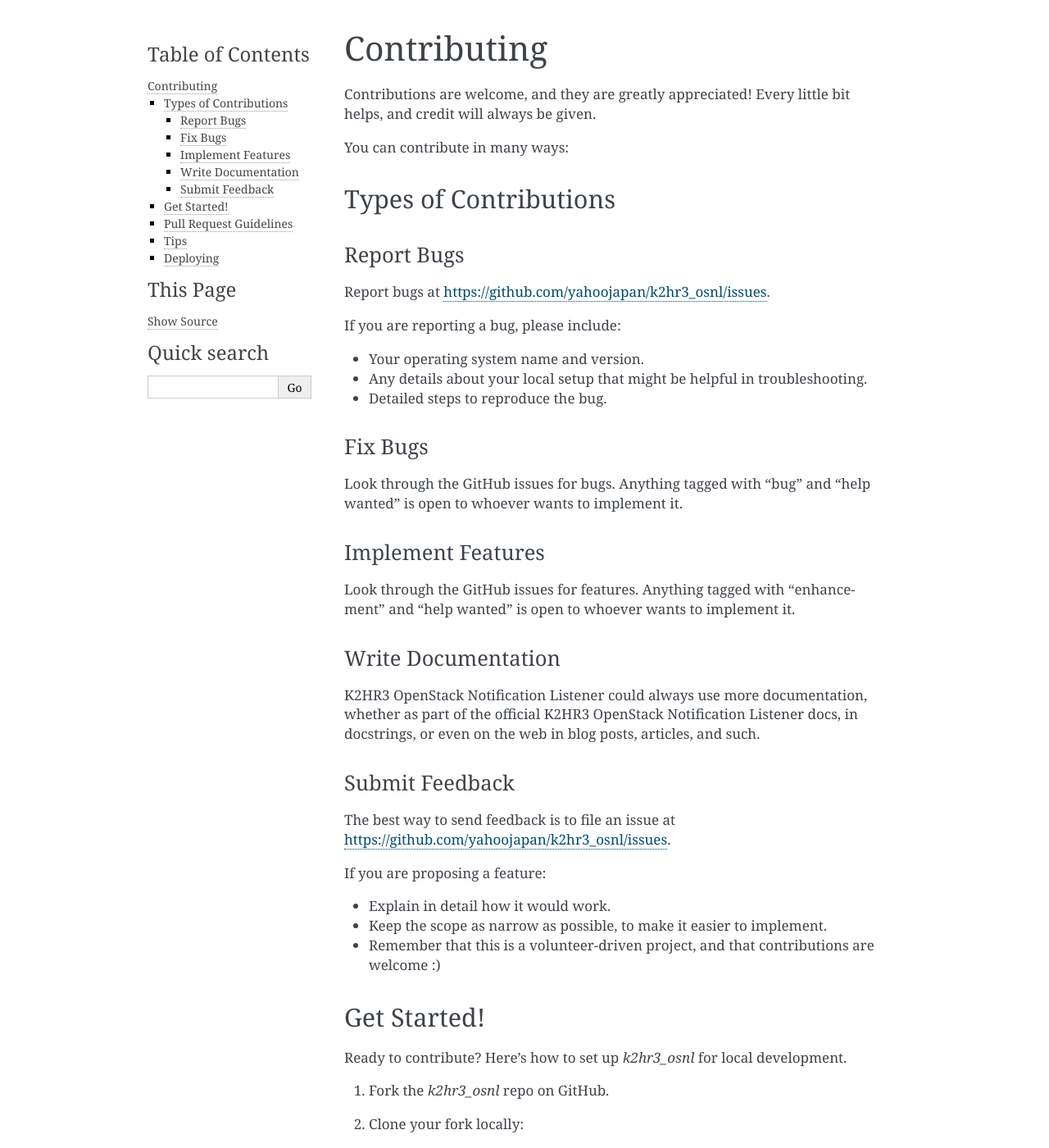
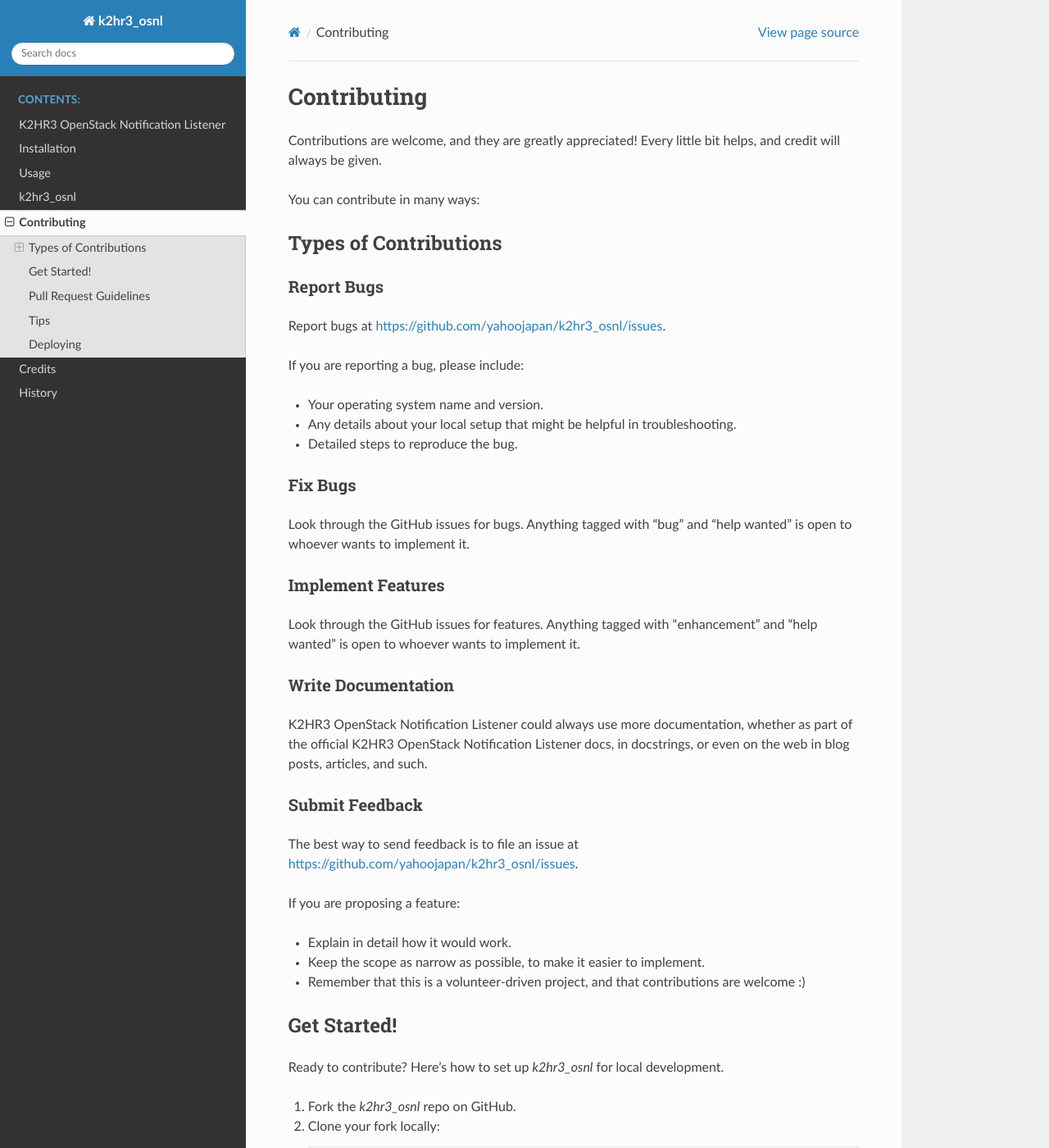
Before and after one commit to yahoojapan/k2hr3_osnl, a Sphinx documentation site: the page built from docs/contributing.rst, in a window 1280 px wide and 1400 px high. Shown: the whole window at 82% size. Built offline with Sphinx 7.4.7 and the Read the Docs theme 3.1.0, drawn with Linux system fonts in a browser that asks for light colours; some of the changed lines change nothing that is shown; some of the changed text lies outside the part shown.

Commit message:
Updates docs

```diff
--- a/docs/conf.py
+++ b/docs/conf.py
@@ -1,4 +1,3 @@
-#!/usr/bin/env python
 # -*- coding: utf-8 -*-
 #
 # K2HR3 OpenStack Notification Listener
@@ -18,80 +17,54 @@
 # CREATE:   Tue Sep 11 2018
 # REVISION:
 #
+
+# -- Path setup --------------------------------------------------------------
+
+# If extensions (or modules to document with autodoc) are in another directory,
+# add these directories to sys.path here. If the directory is relative to the
+# documentation root, use os.path.abspath to make it absolute, like shown here.
+#
 import os
 import sys
-sys.path.insert(0, os.path.abspath('..'))
-sys.path.insert(0, os.path.abspath('../k2hr3_osnl'))
+sys.path.insert(0, os.path.abspath('../src/'))
 
-import k2hr3_osnl
 
-# -- General configuration ---------------------------------------------
+# -- Project information -----------------------------------------------------
 
-# If your documentation needs a minimal Sphinx version, state it here.
-#
-# needs_sphinx = '1.0'
+project = 'k2hr3_osnl'
+copyright = '2020, Yahoo Japan Corporation'
+author = 'Hirotaka Wakabayashi, Takeshi Nakatani'
+
+# The full version, including alpha/beta/rc tags
+release = '1.0.0'
+
+
+# -- General configuration ---------------------------------------------------
 
 # Add any Sphinx extension module names here, as strings. They can be
-# extensions coming with Sphinx (named 'sphinx.ext.*') or your custom ones.
-extensions = ['sphinx.ext.autodoc', 'sphinx.ext.viewcode']
+# extensions coming with Sphinx (named 'sphinx.ext.*') or your custom
+# ones.
+extensions = [
+    'sphinx.ext.autodoc',
+]
 
 # Add any paths that contain templates here, relative to this directory.
 templates_path = ['_templates']
 
-# The suffix(es) of source filenames.
-# You can specify multiple suffix as a list of string:
-#
-# source_suffix = ['.rst', '.md']
-source_suffix = '.rst'
-
-# The master toctree document.
-master_doc = 'index'
-
-# General information about the project.
-project = u'K2HR3 OpenStack Notification Listener'
-copyright = u"2018, Yahoo Japan Corporation"
-author = u"Hirotaka Wakabayashi"
-
-# The version info for the project you're documenting, acts as replacement
-# for |version| and |release|, also used in various other places throughout
-# the built documents.
-#
-# The short X.Y version.
-version = k2hr3_osnl.__version__
-# The full version, including alpha/beta/rc tags.
-release = k2hr3_osnl.__version__
-
-# The language for content autogenerated by Sphinx. Refer to documentation
-# for a list of supported languages.
-#
-# This is also used if you do content translation via gettext catalogs.
-# Usually you set "language" from the command line for these cases.
-language = None
-
 # List of patterns, relative to source directory, that match files and
 # directories to ignore when looking for source files.
-# This patterns also effect to html_static_path and html_extra_path
+# This pattern also affects html_static_path and html_extra_path.
 exclude_patterns = ['_build', 'Thumbs.db', '.DS_Store']
 
-# The name of the Pygments (syntax highlighting) style to use.
-pygments_style = 'sphinx'
+locale_dirs = ['locale/']   # path is example but recommended.
+gettext_compact = False     # optional.
 
-# If true, `todo` and `todoList` produce output, else they produce nothing.
-todo_include_todos = False
-
-
-# -- Options for HTML output -------------------------------------------
+# -- Options for HTML output -------------------------------------------------
 
 # The theme to use for HTML and HTML Help pages.  See the documentation for
 # a list of builtin themes.
 #
-html_theme = 'alabaster'
-
-# Theme options are theme-specific and customize the look and feel of a
-# theme further.  For a list of options available for each theme, see the
-# documentation.
-#
-# html_theme_options = {}
+html_theme = 'sphinx_rtd_theme'
 
 # Add any paths that contain custom static files (such as style sheets) here,
 # relative to this directory. They are copied after the builtin static files,
@@ -99,66 +72,7 @@
 html_static_path = ['_static']
 
 
-# -- Options for HTMLHelp output ---------------------------------------
-
-# Output file base name for HTML help builder.
-htmlhelp_basename = 'k2hr3_osnldoc'
-
-
-# -- Options for LaTeX output ------------------------------------------
-
-latex_elements = {
-    # The paper size ('letterpaper' or 'a4paper').
-    #
-    # 'papersize': 'letterpaper',
-
-    # The font size ('10pt', '11pt' or '12pt').
-    #
-    # 'pointsize': '10pt',
-
-    # Additional stuff for the LaTeX preamble.
-    #
-    # 'preamble': '',
-
-    # Latex figure (float) alignment
-    #
-    # 'figure_align': 'htbp',
-}
-
-# Grouping the document tree into LaTeX files. List of tuples
-# (source start file, target name, title, author, documentclass
-# [howto, manual, or own class]).
-latex_documents = [
-    (master_doc, 'k2hr3_osnl.tex',
-     u'K2HR3 OpenStack Notification Listener Documentation',
-     u'Hirotaka Wakabayashi', 'manual'),
-]
-
-
-# -- Options for manual page output ------------------------------------
-
-# One entry per manual page. List of tuples
-# (source start file, name, description, authors, manual section).
-man_pages = [
-    (master_doc, 'k2hr3_osnl',
-     u'K2HR3 OpenStack Notification Listener Documentation',
-     [author], 1)
-]
-
-
-# -- Options for Texinfo output ----------------------------------------
-
-# Grouping the document tree into Texinfo files. List of tuples
-# (source start file, target name, title, author,
-#  dir menu entry, description, category)
-texinfo_documents = [
-    (master_doc, 'k2hr3_osnl',
-     u'K2HR3 OpenStack Notification Listener Documentation',
-     author,
-     'k2hr3_osnl',
-     'One line description of project.',
-     'Miscellaneous'),
-]
+# -- Extension configuration -------------------------------------------------
 
 #
 # Local variables:
```
Also changed, not shown: docs/requirements.txt (+31 -107 lines), 2 other files.
